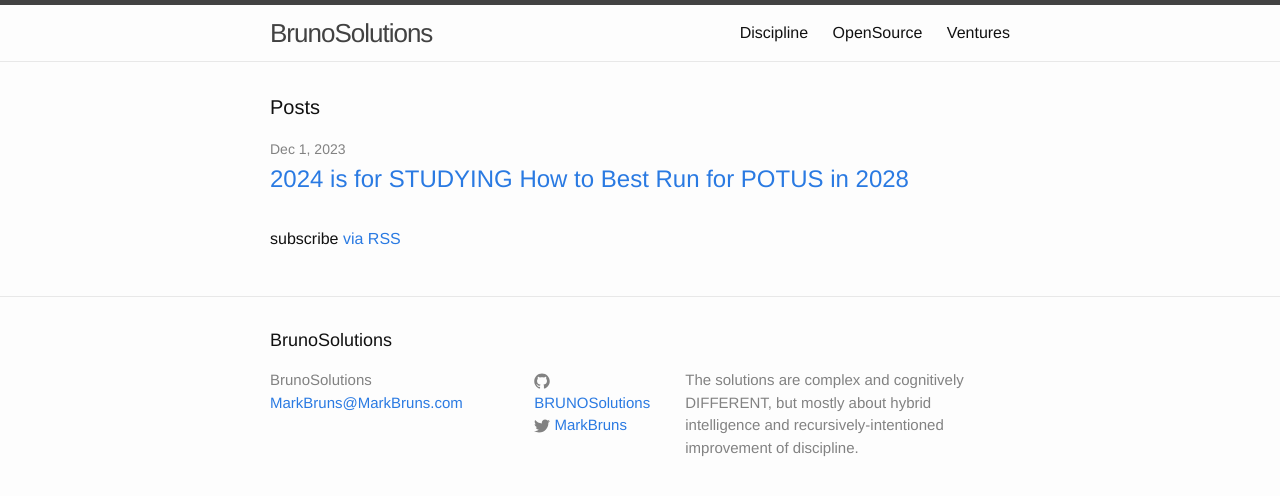
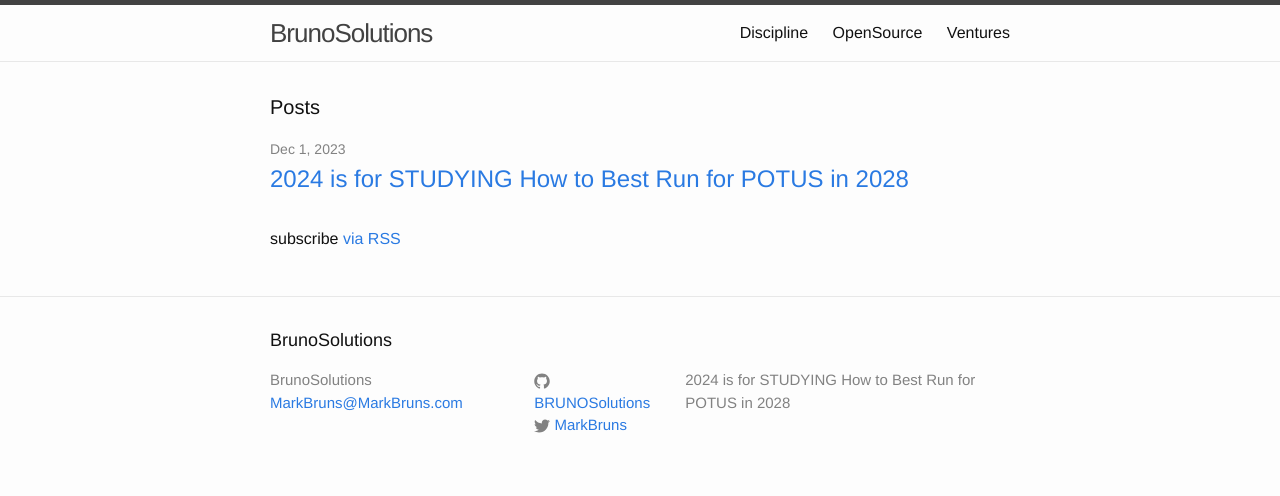
Before and after one commit to RockRapids/SHOP, a Jekyll site: the page built from index.html, in a window 1280 px wide. Shown: the top 496 px of the page. Built offline with Jekyll 4.4.1, drawn with Linux system fonts in a browser that asks for light colours.

Commit message:
2024 is for prepping for 2028

```diff
--- a/_config.yml
+++ b/_config.yml
@@ -1,7 +1,7 @@
 # Site settings
 title: BrunoSolutions
 email: MarkBruns@MarkBruns.com
-description: The solutions are complex and cognitively DIFFERENT, but mostly about hybrid intelligence and recursively-intentioned improvement of discipline.
+description: 2024 is for STUDYING How to Best Run for POTUS in 2028
 twitter_username: MarkBruns
 github_username:  BRUNOSolutions
 
```
